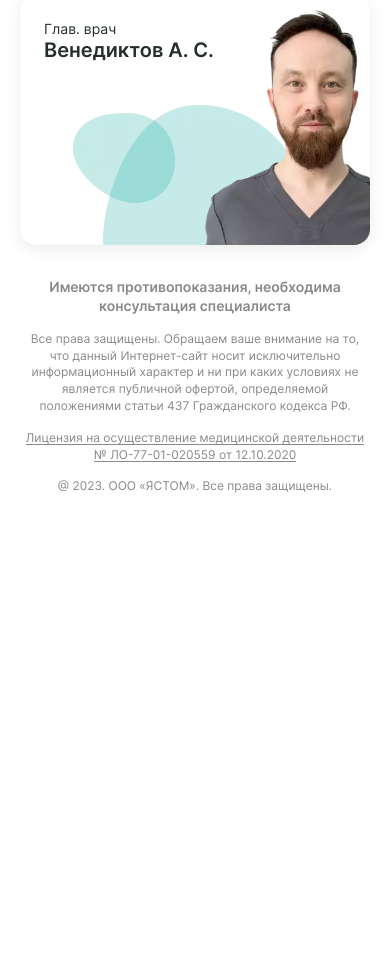
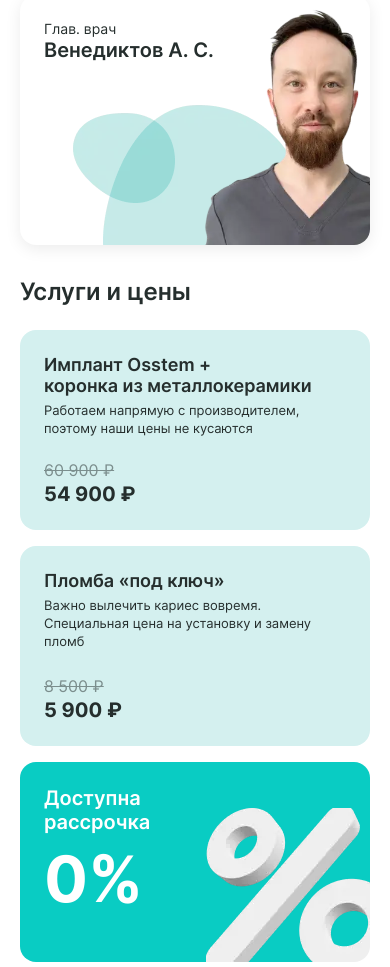
Before and after one commit to Qumansa/yastom, a website: page src/index.html in a window 390 px wide. Shown: the part 657-1624 px from the top of the page. Before the commit the page ends 1168 px from the top, so only its background shows below. Drawn offline with nearby package versions, Linux system fonts and the light colour scheme; files that its build step writes are made by us from their sources; files whose address does not match are found by name.

Commit message:
Prices
Адаптив

```diff
--- a/src/index.html
+++ b/src/index.html
@@ -23,7 +23,7 @@
         <!-- @@include('components/hero.html') -->
         @@include('components/services.html')
         @@include('components/doctor.html')
-        <!-- @@include('components/prices.html') -->
+        @@include('components/prices.html')
         <!-- @@include('components/testimonials.html') -->
         <!-- @@include('components/contacts.html') -->
         <!-- @@include('components/gallery.html') -->
--- a/src/sass/components/_prices.sass
+++ b/src/sass/components/_prices.sass
@@ -35,3 +35,5 @@
             margin-top: 0.2rem
             font-size: 2.4rem
             font-weight: 700
+
+@import '../media/_prices-media'
--- /dev/null
+++ b/src/sass/media/_prices-media.sass
@@ -0,0 +1,48 @@
+@media (max-width: 1919px)
+    //
+
+@media (max-width: 1599px)
+    //
+
+@media (max-width: 1439px)
+    //
+
+@media (max-width: 1199px)
+    //
+
+@media (max-width: 991px)
+    .prices
+        &__list
+            display: grid
+            grid-template-columns: repeat(3, 1fr)
+            margin-top: 2.4rem
+            gap: 1.6rem
+        &__item
+            padding: 2.4rem
+            min-height: 20rem
+            &_installment
+                background-size: 11rem 12.5rem
+            &-title
+                font-size: 1.8rem
+                &_installment
+                    font-size: 2rem
+            &-new-price
+                font-size: 2rem
+            &-text
+                margin-top: 0.5rem
+                font-size: 1.3rem
+                &_installment
+                    margin-top: 0
+                    font-size: 6.4rem
+
+@media (max-width: 767px)
+    .prices
+        &__list
+            grid-template-columns: 1fr
+        &__item
+            &_installment
+                background-image: url('../img/percent-mobile.webp')
+                background-size: 16.4rem 15.4rem
+
+@media (max-width: 575px)
+    //
```
Also changed, not shown: dist/css/main.min.css, dist/img/percent-mobile.webp (added), dist/index.html, src/img/percent-mobile.png (added).
